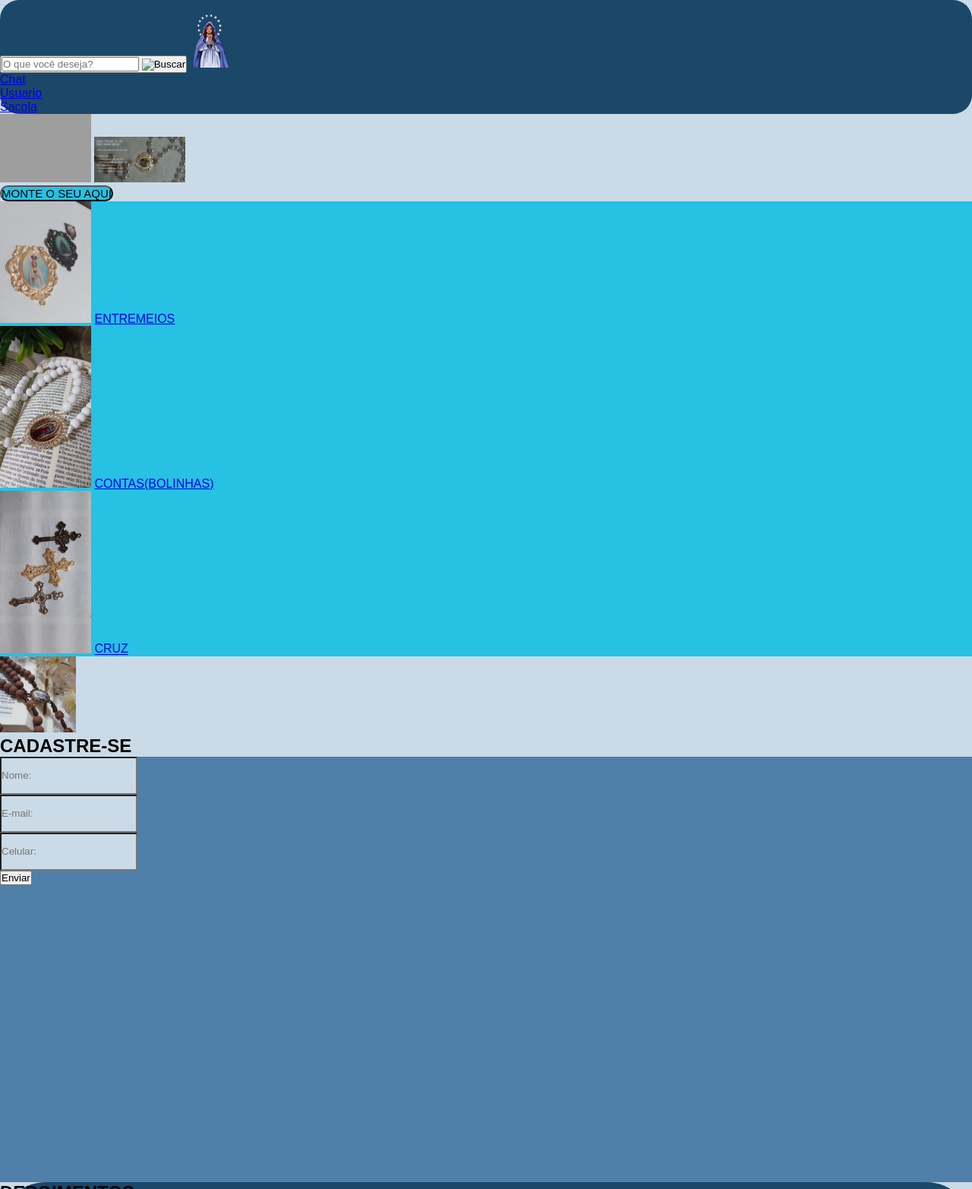
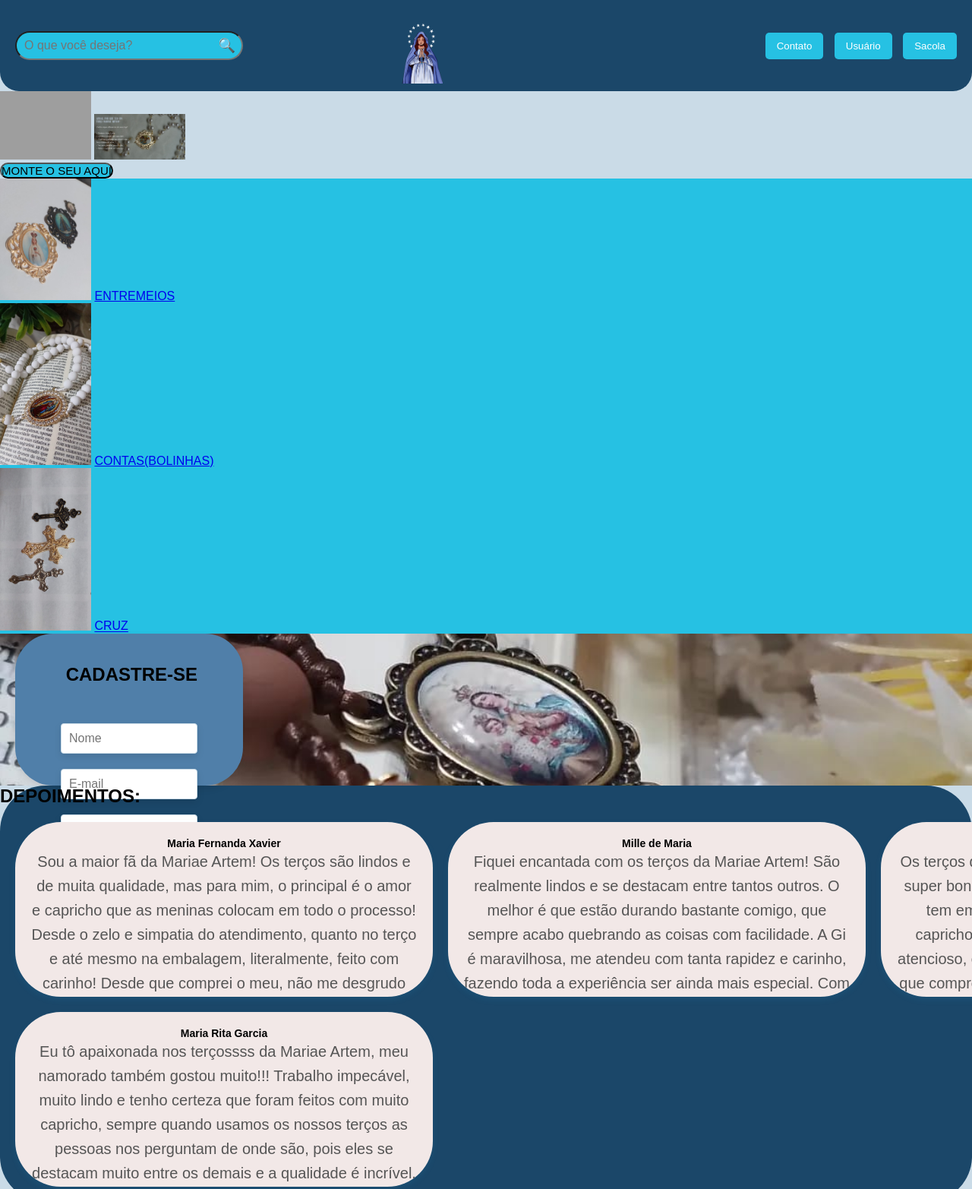
Before and after one commit to henriquelazarorib07/MARIAE-ARTEM-, a plain HTML site: page index.html in a window 1280 px wide. Shown: the top 1565 px of the page at 76% size. Drawn offline with Linux system fonts and the light colour scheme; grey boxes are pictures that could not be loaded.

Commit message:
elaborando formulario

```diff
--- a/css/style.css
+++ b/css/style.css
@@ -4,27 +4,91 @@
     box-sizing: border-box;
     font-family: Arial, Helvetica, sans-serif;
 }
+
 body {
     overflow-x: hidden;
     height: 100%;
     background-color: #CADBE7;
 }
-.navbar {
-    display: flex; /* Usa flexbox para o layout */
-    justify-content: center; /* Centraliza a imagem horizontalmente */
-    align-items: center; /* Centraliza a imagem verticalmente */
-    height: 102px; /* Define a altura da barra de navegação, ajuste conforme necessário */
-    width: 93PX;
-    background-color: #333; /* Cor de fundo da barra de navegação, ajuste conforme necessário */
-}
-.navbar img {
-    display: block; /* Garante que a imagem não tenha margem ou padding indesejado */
+
+nav {
+    width: 100%;
+    background-color: #1B4769; /* Cor de fundo da barra de navegação, ajuste conforme necessário */
+    border-bottom-left-radius: 25px;  /* Arredonda o canto inferior esquerdo */
+    border-bottom-right-radius: 25px; /* Arredonda o canto inferior direito */
+    padding: 10px 20px;
 }
 
 .barra-navegacao {
-    background-color: #1B4769;
-    border-radius: 25px;
+    display: flex;
+    align-items: center; /* Alinha todos os itens verticalmente */
+    justify-content: space-between; /* Espaça os itens entre si */
+
 }
+
+/* Estilos para o logo */
+.navbar-logo {
+    display: block;
+    margin: 0 auto; /* Centraliza a imagem */
+    height: 100px; /* Ajuste conforme o tamanho desejado para o logo */
+    justify-items: center;
+
+}
+
+/* Estilos para os botões da navbar */
+.navbar-buttons {
+    margin-left: auto; /* Empurra os botões para a direita */
+    color: #26C1E3;
+}
+
+.nav-btn {
+    background-color: #26C1E3;
+    color: white;
+    border: none;
+    padding: 10px 15px;
+    margin-left: 10px;
+    border-radius: 5px;
+    cursor: pointer;
+}
+
+.nav-btn:hover {
+    background-color: rgb(7, 40, 148);
+}
+
+/* Estilos para o campo de pesquisa */
+.search-container {
+    position: relative;
+    flex-grow: 1; /* O campo de pesquisa ocupa o espaço restante */
+    max-width: 300px;
+
+}
+
+.search-input {
+    padding: 8px 10px;
+    border-radius: 20px;
+
+    font-size: 16px;
+    width: 100%;
+    padding-right: 30px; /* Espaço extra para o ícone */
+    background-color: #26C1E3;
+}
+
+.search-icon {
+    position: absolute;
+    top: 50%;
+    right: 10px;  /* Move o ícone para a direita */
+    transform: translateY(-50%);
+    font-size: 18px;
+    color: #888;
+}
+
+/* Efeito de hover no botão */
+.search-button:hover {
+    background-color: #26C1E3;
+}
+
+
+
 .button-montar{
     background-color: #26C1E3;
     font-size: 15px;
@@ -35,34 +99,76 @@ body {
 }
 .img-pecas{
     background-color: #26C1E3;
+}
+
+#cadastro {
+    background-image: url(../img/ns\ do\ rosario.jpeg);
+    background-size: cover;
+    background-position: center;
+    background-repeat: no-repeat;
+    height: 25vh; /* 100% da altura da tela */
+    margin: 0; /* Remove qualquer margem */
+    display: flex;
+    align-items: center; /* Alinha todos os itens verticalmente */
+    justify-content: space-between; /* Espaça os itens entre si */
+
+}
+
+
+
+
+.form-container {
+    background-color: #507FA9;
+    padding: 40px 60px;
+    border-radius: 50px;
+    box-shadow: 0 4px 10px rgba(0, 0, 0, 0.1);
+    width: 100%;
+    max-width: 300px;
+    height: 100%;
+    max-height: 400px;
+    margin: 20px;
+    margin-right: 100px;
+    justify-items: end;
+}
+
+.form-container form {
+    text-align: center; /* Centraliza o botão */
+    justify-items: end;
 
 
 }
-.form-group{
+
+.form-container h2 {
+    margin-bottom: 50px;
+}
+
+.form-container button {
+    justify-items: center;
+    align-items: center;
+}
+
+.form-group {
     margin-bottom: 20px;
 }
-.form-group input, select{
+
+.form-group input, select {
     width: 100%;
     padding: 10px;
     font-size: 16px;
-    border: 1px solid #507FA9;
+    border: 1px solid #CADBE7;
     box-shadow: 0 4px 10px rgba(0, 0, 0, 0.1);
     border-radius: 4px;
     outline: none;
     transition: border-color 0.3s;
-
+}
+.btn-enviar{
+    border-radius: 60px;
 }
 
-form {
-    background-color: #507FA9;
-    height: 560px;
+.form-group input:focus, select:focus {
+    border-color: #2ECC71;
+}
 
-}
-.form-control{
-    background-color: #CADBE7;
-    height: 50px;
-
-}
 footer{
     background-color: #507FA9;
 }
@@ -76,6 +182,7 @@ footer{
     gap: 20px;
     padding: 20px;
     justify-items: center;
+
 
 }
 .card{
--- a/index.html
+++ b/index.html
@@ -11,17 +11,19 @@
     <nav>
 
         <div class="barra-navegacao">
-            <button>
-                <input type="text" id="txtBusca" placeholder="O que você deseja?"/>
-                <img src="search3.png" id="btnBusca" alt="Buscar"/>
-        </button>
 
-        <img src="img/logo (sem fundo).png" alt="Logo" width="50"> <!--LOGO MARIAE ARTEM -->
-            <ul>
-                <li><a href="CHAT">Chat</a></li>
-                <li><a href="USUARIO">Usuario</a></li>
-                <li><a href="SACOLA">Sacola</a></li>
-            </ul>
+            <div class="search-container">
+                <input type="search" class="search-input" placeholder="O que você deseja?">
+                <span class="search-icon">&#128269;</span> <!-- Ícone de lupa usando código HTML -->
+            </div>
+
+            <img src="img/logo (sem fundo).png" alt="Logo" class="navbar-logo"> <!--LOGO MARIAE ARTEM -->
+
+            <div class="navbar-buttons">
+                <button class="nav-btn">Contato</button>
+                <button class="nav-btn">Usuário</button>
+                <button class="nav-btn">Sacola</button>
+            </div>
         </div>
     </nav>
     <header id="area-de-produtos">
@@ -48,31 +50,24 @@
         </div>
     </header>
     <section id="cadastro">
-        <img src="img/ns do rosario.jpeg" alt="" width="100"> <!--IMAGEM TERÇO N SR DO ROSARIO-->
 
-        <h1 class="textos-principais">CADASTRE-SE</h1>
 
-        <form>
-            <div>
-                <div>
-                    <input type="text" class="form-control" placeholder="Nome:" required>
+        <div class="form-container">
+            <h2>CADASTRE-SE</h2>
+            <form action="">
+                <div class="form-group">
+                    <input type="text" id="name" placeholder="Nome" required>
+                </div>
+                <div class="form-group">
+                    <input type="email" id="email" placeholder="E-mail" required>
+                </div>
+                <div class="form-group">
+                    <input type="tel" id="telefone" placeholder="Celular" required>
+                </div>
+                <div class="form-group">
 
                 </div>
-                <div>
-                    <input type="text" class="form-control"  placeholder="E-mail:" required>
-
-                </div>
-                <div>
-                    <input type="text" class="form-control" placeholder="Celular:" required>
-
-                </div>
-
-                </div>
-                <div>
-                    <button class="btn btn-enviar" type="button">Enviar</button>
-                </div>
-
-        </div>
+                <button class="btn" type="submit">Enviar</button>
         </form>
 
     </section>
```
